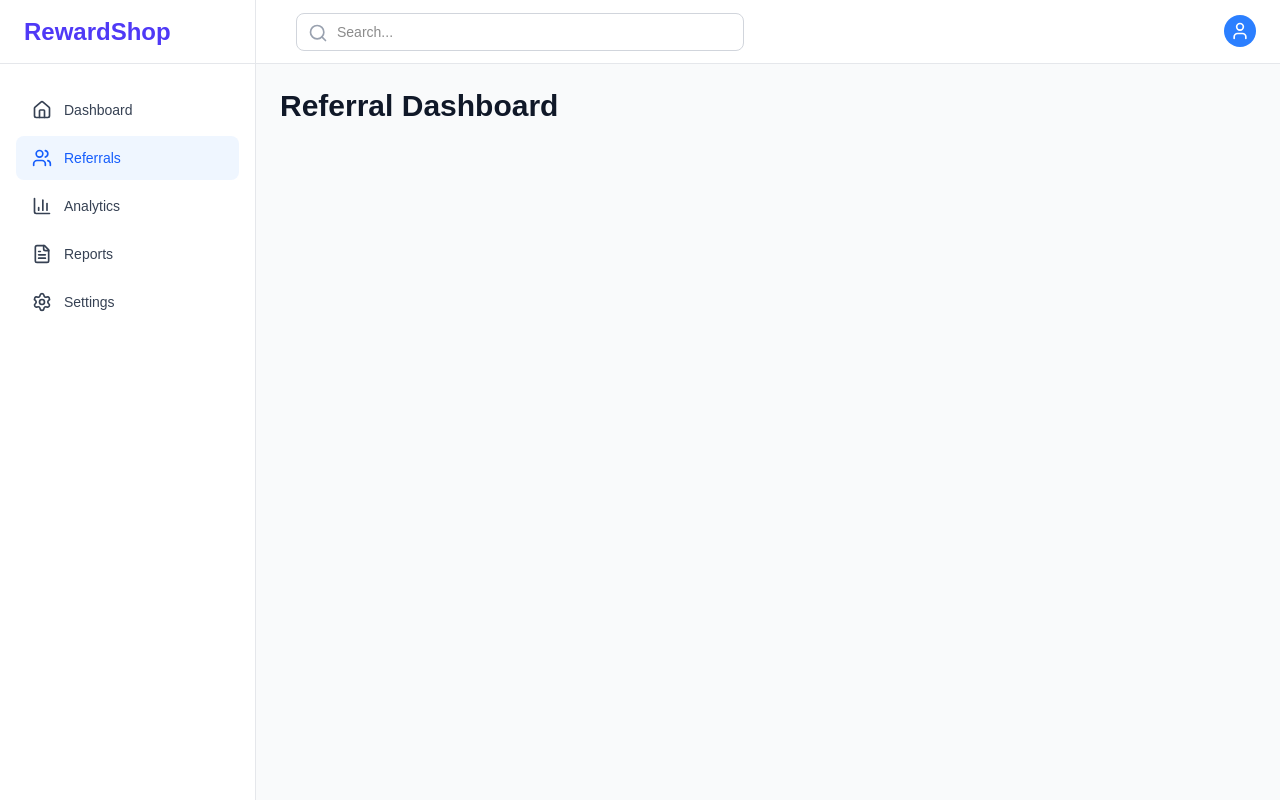
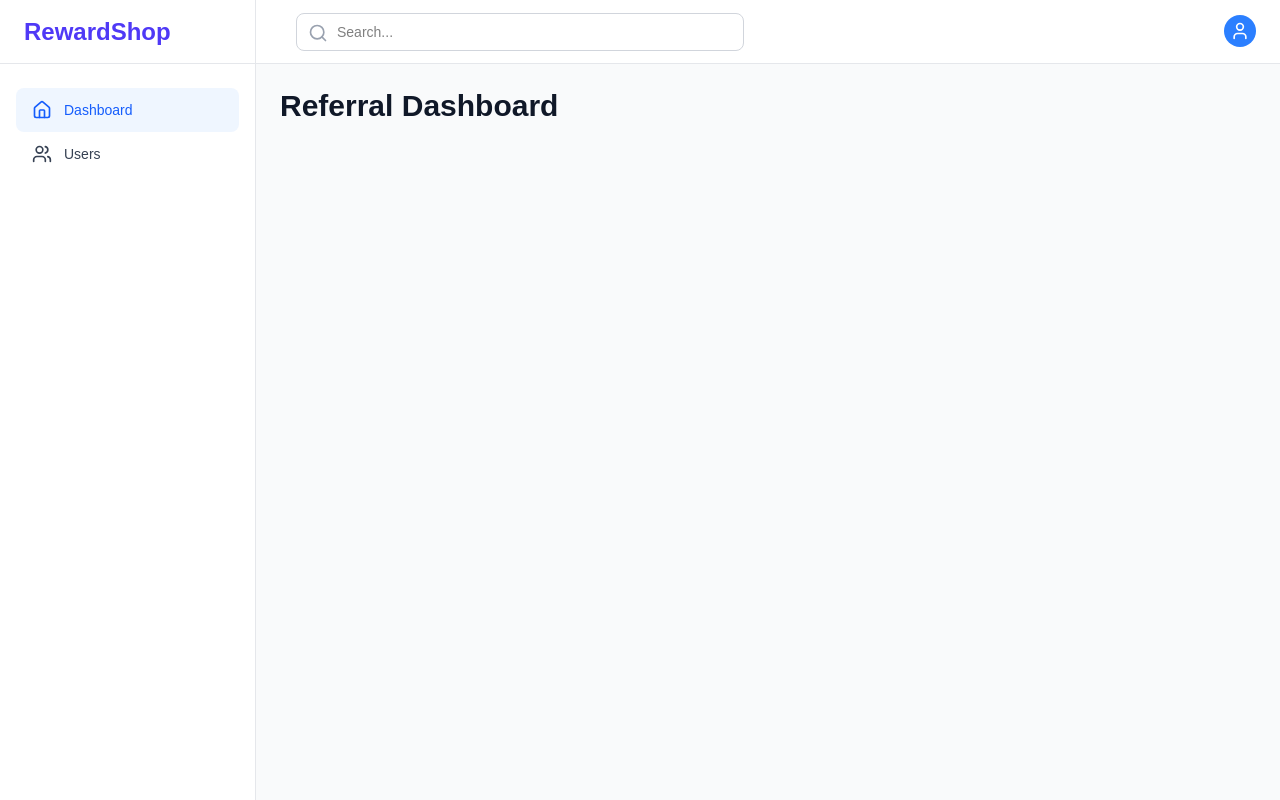
Before and after one commit to 3shaan/Referral-and-credit-system, a Next.js app in the folder apps/web/: page /dashboard in a window 1280 px wide. Built offline with nearby package versions, Linux system fonts and the light colour scheme.

Commit message:
feat(menu&user): menu shows and user route made. user list shows

```diff
--- a/apps/web/src/action/users.ts
+++ b/apps/web/src/action/users.ts
@@ -14,3 +14,11 @@ export async function getCurrentUser(): Promise<IUser> {
   // }
   return authUser.data as IUser;
 }
+
+export async function getAllUsers(): Promise<IUser[]> {
+  const cookie = await cookies();
+  const res = await fetch(`${env.NEXT_PUBLIC_API_URL}/users`, { credentials: 'include', headers: { Authorization: `Bearer ${cookie.get('accessToken')?.value}` } });
+  const users = await res.json();
+  console.log('Users:', users);
+  return users.data as IUser[];
+}
--- /dev/null
+++ b/apps/web/src/app/(dashboard)/dashboard/layout.tsx
@@ -0,0 +1,25 @@
+import MobileSidebar from '@/features/dashboard/mobile-sidebar';
+import SideBar from '@/features/dashboard/side-bar';
+import TopBar from '@/features/dashboard/top-bar';
+
+export default function DashboardLayout({
+  children,
+}: Readonly<{
+  children: React.ReactNode;
+}>) {
+  return (
+    <div className="flex h-screen bg-gray-50">
+      <SideBar />
+      <MobileSidebar />
+
+      <div className="flex flex-col flex-1 overflow-hidden">
+
+        <TopBar />
+
+        {children}
+
+      </div>
+    </div>
+
+  );
+}
--- a/apps/web/src/app/(dashboard)/dashboard/page.tsx
+++ b/apps/web/src/app/(dashboard)/dashboard/page.tsx
@@ -1,9 +1,11 @@
-import Dashboard from '@/features/dashboard/dashboard';
-
 export default async function DashboardPage() {
   return (
     <div>
-      <Dashboard />
+      <main className="flex-1 overflow-y-auto p-4 lg:p-6">
+        <div className="max-w-7xl mx-auto">
+          <h2 className="text-3xl font-bold text-gray-900">Referral Dashboard</h2>
+        </div>
+      </main>
     </div>
   );
 }
--- /dev/null
+++ b/apps/web/src/app/(dashboard)/dashboard/users/page.tsx
@@ -0,0 +1,40 @@
+import { getAllUsers } from '@/action/users';
+
+export default async function UsersPage() {
+  const users = await getAllUsers();
+  console.log('Users:', users);
+  if (!users) {
+    return <div>No users found</div>;
+  }
+  return (
+    <main className="ms-10">
+      <h1 className="text-2xl font-bold mt-10">Users List</h1>
+      <table className="w-full">
+        <thead>
+          <tr>
+            {/* <th className="px-4 py-2">ID</th> */}
+            <th className="px-4 py-2">Name</th>
+            <th className="px-4 py-2">Email</th>
+
+            <th className="px-4 py-2">Referred User</th>
+            <th className="px-4 py-2">Converted User</th>
+            <th className="px-4 py-2">Total Credit Earned</th>
+          </tr>
+        </thead>
+        <tbody>
+          {users.map(user => (
+            <tr key={user._id}>
+              {/* <td className="px-4 py-2">{user._id}</td> */}
+              <td className="px-4 py-2">{user.name}</td>
+              <td className="px-4 py-2">{user.email}</td>
+              <td className="px-4 py-2">{user.stats.totalReferred}</td>
+              <td className="px-4 py-2">{user.stats.convertedReferred}</td>
+              <td className="px-4 py-2">{user.credit}</td>
+            </tr>
+          ))}
+        </tbody>
+      </table>
+
+    </main>
+  );
+}
--- a/apps/web/src/app/globals.css
+++ b/apps/web/src/app/globals.css
@@ -1,26 +1,7 @@
 @import 'tailwindcss';
 
-:root {
-  --background: #ffffff;
-  --foreground: #171717;
-}
 
-@theme inline {
-  --color-background: var(--background);
-  --color-foreground: var(--foreground);
-  --font-sans: var(--font-geist-sans);
-  --font-mono: var(--font-geist-mono);
-}
-
-@media (prefers-color-scheme: dark) {
-  :root {
-    --background: #0a0a0a;
-    --foreground: #ededed;
-  }
-}
 
 body {
-  background: var(--background);
-  color: var(--foreground);
-  font-family: Arial, Helvetica, sans-serif;
+    font-family: Arial, Helvetica, sans-serif;
 }
--- a/apps/web/src/data/menuItem.ts
+++ b/apps/web/src/data/menuItem.ts
@@ -1,9 +1,6 @@
-import { BarChart3, FileText, Home, Settings, Users } from "lucide-react";
+import { Home, Users } from 'lucide-react';
 
 export const sideBarMenu = [
-  { icon: Home, label: 'Dashboard', active: false },
-  { icon: Users, label: 'Referrals', active: true },
-  { icon: BarChart3, label: 'Analytics', active: false },
-  { icon: FileText, label: 'Reports', active: false },
-  { icon: Settings, label: 'Settings', active: false },
+  { icon: Home, label: 'Dashboard', active: false, link: '/dashboard' },
+  { icon: Users, label: 'Users', active: true, link: '/dashboard/users' },
 ];
--- a/apps/web/src/features/dashboard/side-bar.tsx
+++ b/apps/web/src/features/dashboard/side-bar.tsx
@@ -1,8 +1,11 @@
+'use client';
 import Link from 'next/link';
+import { usePathname } from 'next/navigation';
 
 import { sideBarMenu } from '@/data/menuItem';
 
 export default function SideBar() {
+  const pathName = usePathname();
   return (
     <aside className="hidden lg:flex lg:flex-col lg:w-64 bg-white border-r border-gray-200">
       <div className="flex items-center h-16 px-6 border-b border-gray-200">
@@ -12,10 +15,10 @@ export default function SideBar() {
       </div>
       <nav className="flex-1 px-4 py-6 space-y-1">
         {sideBarMenu.map(item => (
+          <Link href={item.link} key={item.label}>
             <button
               type="button"
-            key={item.label}
-            className={`flex items-center w-full px-4 py-3 text-sm font-medium rounded-lg transition-colors ${item.active
+              className={`flex items-center w-full px-4 py-3 text-sm font-medium rounded-lg transition-colors ${pathName === item.link
                 ? 'bg-blue-50 text-blue-600'
                 : 'text-gray-700 hover:bg-gray-100'
               }`}
@@ -23,6 +26,8 @@ export default function SideBar() {
               <item.icon className="w-5 h-5 mr-3" />
               {item.label}
             </button>
+          </Link>
+
         ))}
       </nav>
     </aside>
```
Lines whose indentation alone changed are shown as unchanged.
